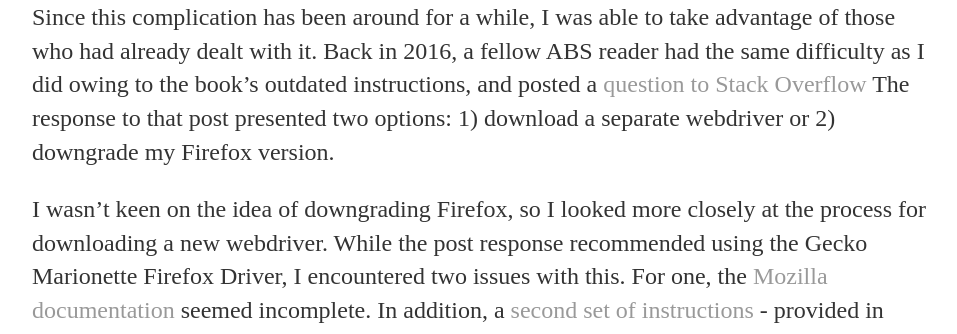
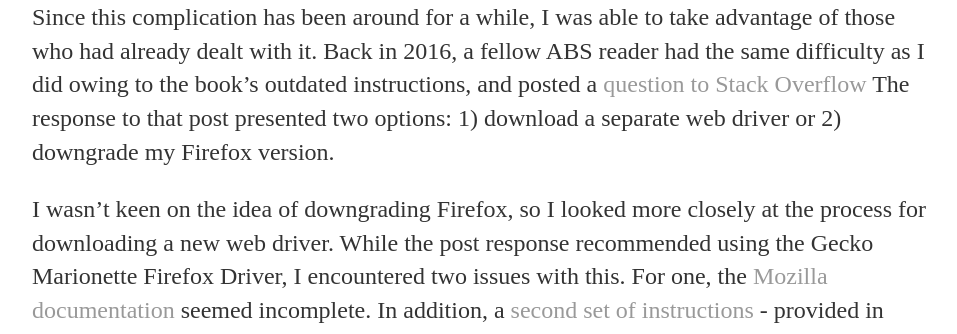
Before and after one commit to jchenj/jchenj.github.io, a Jekyll site: the page built from _posts/2019-10-14-selenium-webdriver-beginner-friendly.md, in a window 1280 px wide. Shown: the part 689-1023 px from the top of the page, without its empty margins (160-1117 px from the left). Built offline with Jekyll 4.4.1, drawn with Linux system fonts in a browser that asks for light colours.

Commit message:
Update 2019-10-14-selenium-webdriver-beginner-friendly.md

```diff
--- a/_posts/2019-10-14-selenium-webdriver-beginner-friendly.md
+++ b/_posts/2019-10-14-selenium-webdriver-beginner-friendly.md
@@ -11,9 +11,9 @@ While working through the webscraping chapter of *Automate the Boring Stuff with
 
 When this failed, producing an error message, I searched online for the cause of the problem - and soon found it: as of Firefox 47 - released in 2016 - the Selenium WebDriver has been deprecated, and users must download and use another web driver.
 
-Since this complication has been around for a while, I was able to take advantage of those who had already dealt with it. Back in 2016, a fellow ABS reader had the same difficulty as I did owing to the book's outdated instructions, and posted a [question to Stack Overflow](https://stackoverflow.com/questions/37966050/automate-the-boring-stuff-with-python-outdated-instructions-for-launching-seleni) The response to that post presented two options: 1) download a separate webdriver or 2) downgrade my Firefox version.
+Since this complication has been around for a while, I was able to take advantage of those who had already dealt with it. Back in 2016, a fellow ABS reader had the same difficulty as I did owing to the book's outdated instructions, and posted a [question to Stack Overflow](https://stackoverflow.com/questions/37966050/automate-the-boring-stuff-with-python-outdated-instructions-for-launching-seleni) The response to that post presented two options: 1) download a separate web driver or 2) downgrade my Firefox version.
 
-I wasn't keen on the idea of downgrading Firefox, so I looked more closely at the process for downloading a new webdriver. While the post response recommended using the Gecko Marionette Firefox Driver, I encountered two issues with this. For one, the [Mozilla documentation](https://developer.mozilla.org/en-US/docs/Web/WebDriver) seemed incomplete. In addition, a [second set of instructions](https://stackoverflow.com/questions/37761668/cant-open-browser-with-selenium-after-firefox-update) - provided in response to another Stack Overflow post of essentially the same question - was more complex that I was immediately able to implement. While I recognize that I'll need to learn to set a download's location to the Python path, for now I just wanted to get a new driver set up to work with Selenium as soon as possible!
+I wasn't keen on the idea of downgrading Firefox, so I looked more closely at the process for downloading a new web driver. While the post response recommended using the Gecko Marionette Firefox Driver, I encountered two issues with this. For one, the [Mozilla documentation](https://developer.mozilla.org/en-US/docs/Web/WebDriver) seemed incomplete. In addition, a [second set of instructions](https://stackoverflow.com/questions/37761668/cant-open-browser-with-selenium-after-firefox-update) - provided in response to another Stack Overflow post of essentially the same question - was more complex that I was immediately able to implement. While I recognize that I'll need to learn to set a download's location to the Python path, for now I just wanted to get a new driver set up to work with Selenium as soon as possible!
 
 I checked to see whether Chrome has a web driver, and sure enough, I found the [ChromeDriver](https://sites.google.com/a/chromium.org/chromedriver/). The [instructions](https://sites.google.com/a/chromium.org/chromedriver/getting-started) for ChromeDriver were much more straighforward: I checked my current Chrome version (77) and downloaded the corresponding ChromeDriver version. I put the downloaded driver on my desktop. The only other thing I needed to do was to include the path to ChromeDriver when instantiating webdriver.Chrome as follows:
 
```
